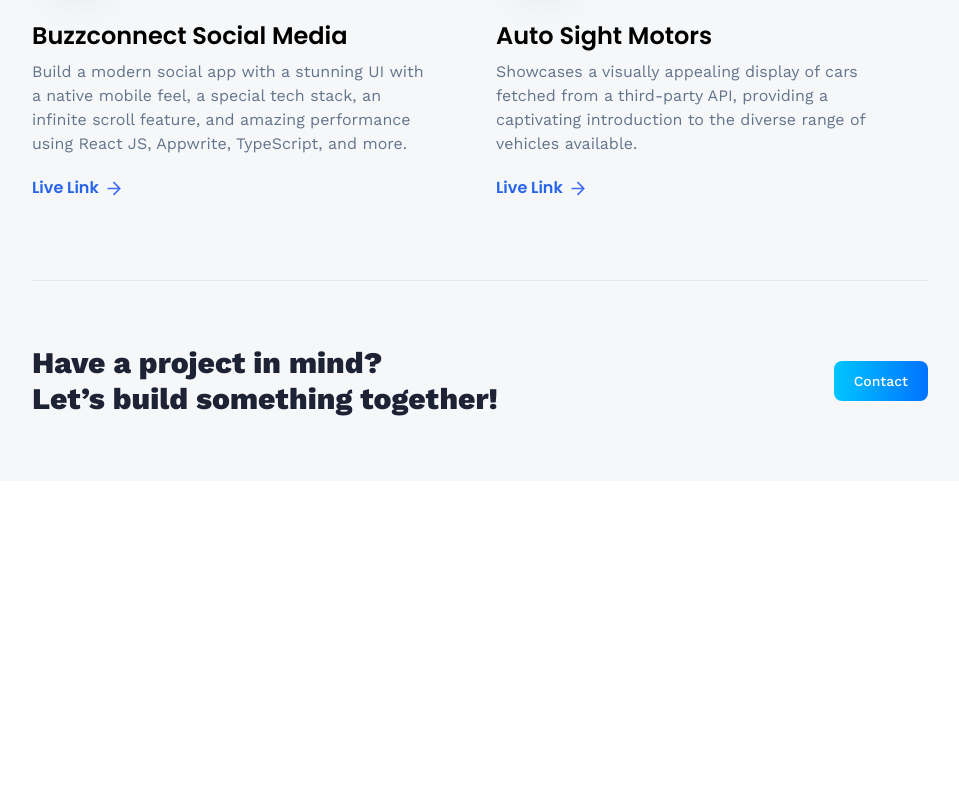
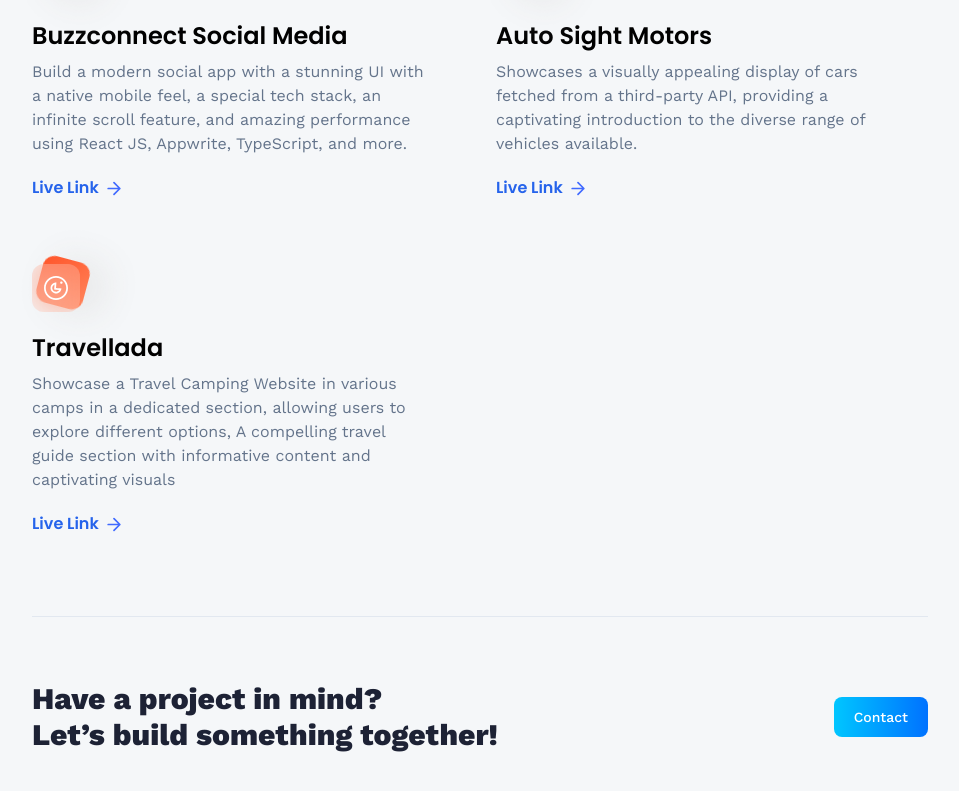
Before and after one commit to FaisMuhammadd/3d-portfolio, a React (Vite) app: page /projects in a window 1280 px wide. Shown: the part 772-1563 px from the top of the page, without its empty margins (160-1119 px from the left). Before the commit the page ends 1253 px from the top, so only its background shows below. Built offline with nearby package versions, Linux system fonts and the light colour scheme; no server answers.

Commit message:
add project

```diff
--- a/src/constants/index.js
+++ b/src/constants/index.js
@@ -164,4 +164,12 @@ export const projects = [
       "Showcases a visually appealing display of cars fetched from a third-party API, providing a captivating introduction to the diverse range of vehicles available.",
     link: "https://github.com/pandawaa/auto-sight-motors",
   },
+  {
+    iconUrl: threads,
+    theme: "btn-back-red",
+    name: "Travellada",
+    description:
+      "Showcase a Travel Camping Website in various camps in a dedicated section, allowing users to explore different options, A compelling travel guide section with informative content and captivating visuals",
+    link: "https://github.com/pandawaa/travellada",
+  },
 ]
```
